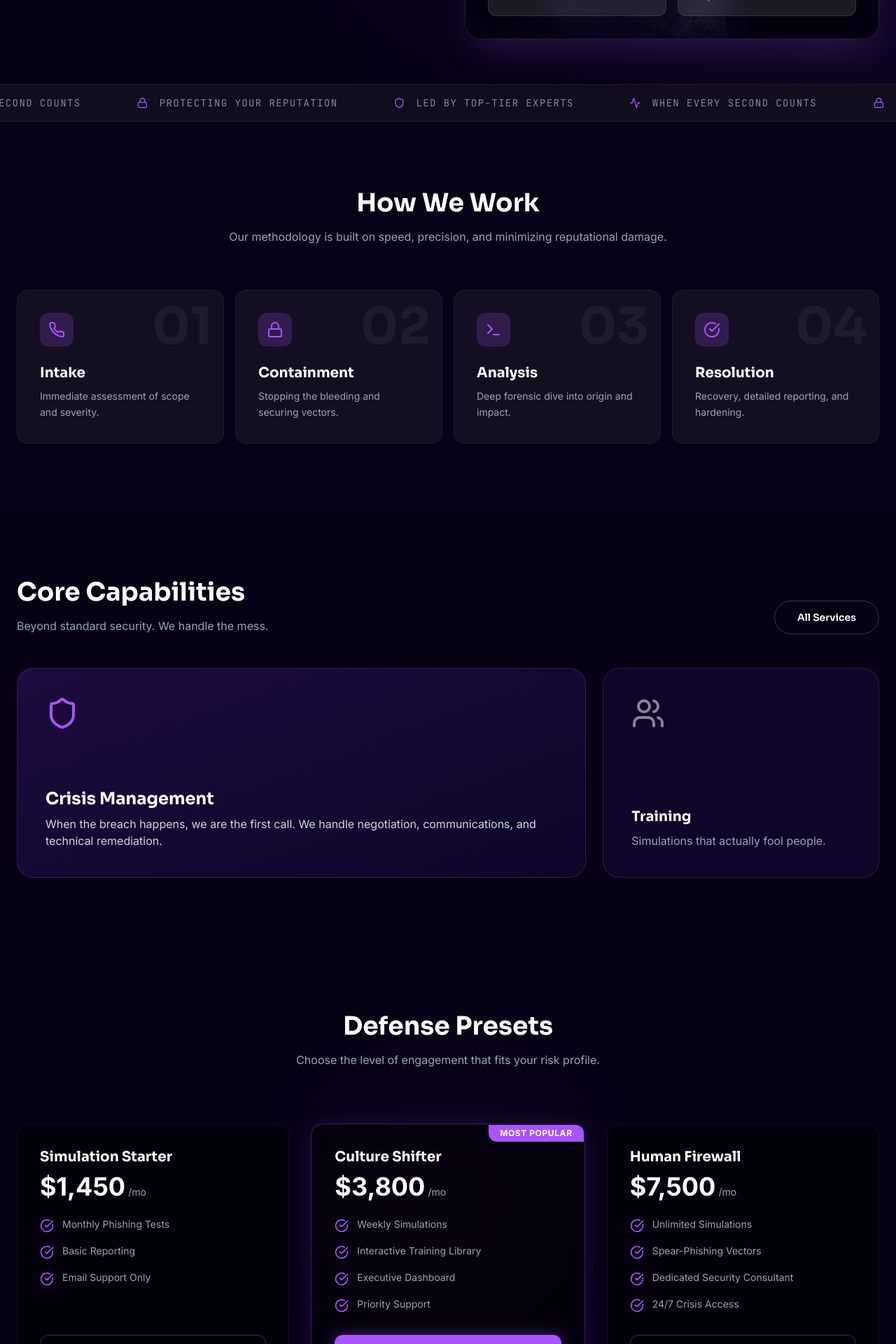
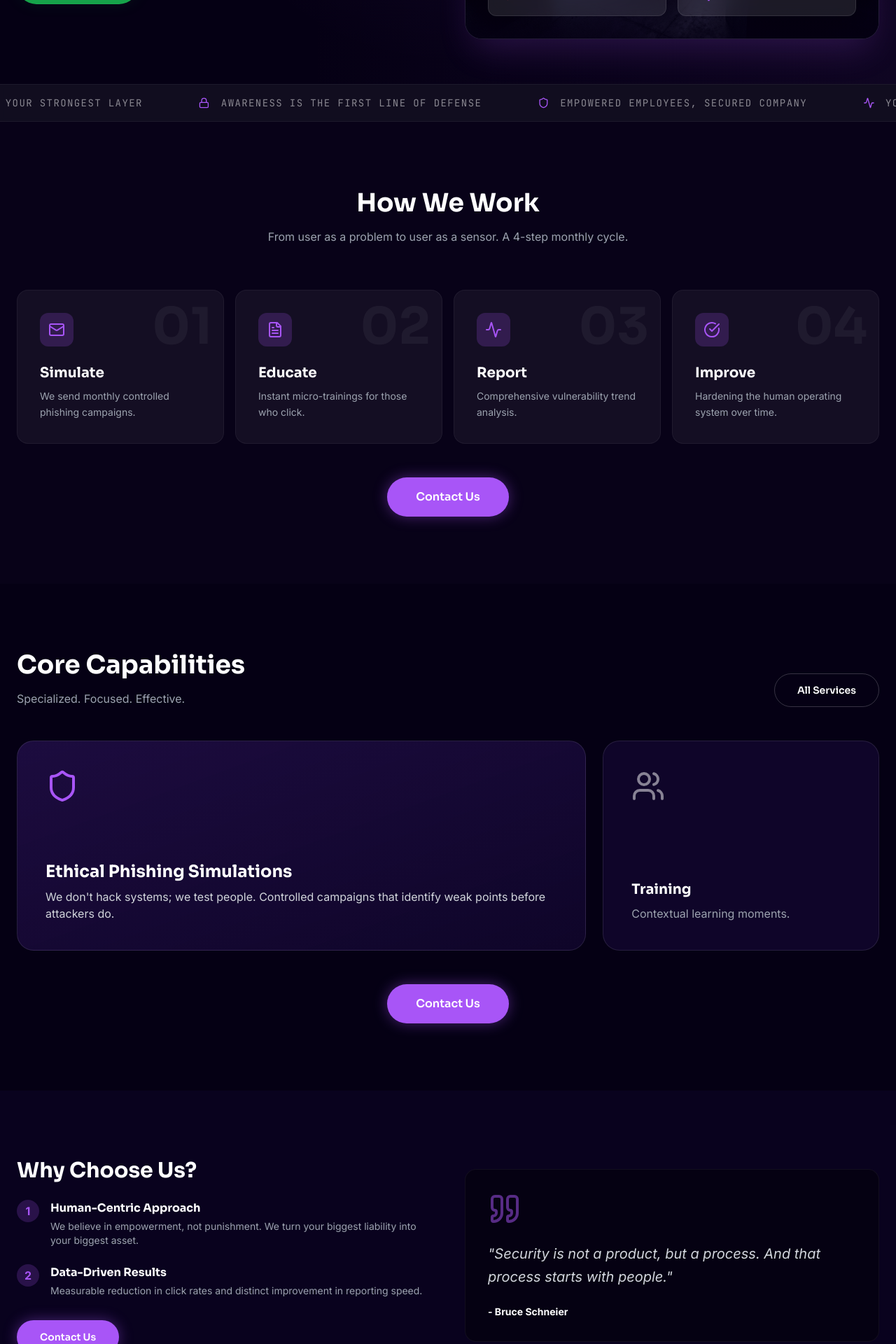
Before and after one commit to chipardo/Human-Layer-Security, a React (Vite) app: page / in a window 1280 px wide. Shown: the part 680-2600 px from the top of the page at 70% size. Built offline with nearby package versions, Linux system fonts and the light colour scheme.

Commit message:
Update App.tsx

```diff
--- a/src/App.tsx
+++ b/src/App.tsx
@@ -1,9 +1,10 @@
 import React, { useState, useEffect } from 'react';
 import { Routes, Route, useNavigate, useLocation, Link } from 'react-router-dom';
-import { motion, AnimatePresence } from 'framer-motion';
-import { Shield, Menu, X, CheckCircle, Users, Mail, Phone, Activity, ArrowRight, Lock, Globe, Terminal, FileText, Award, ChevronRight } from 'lucide-react';
+import { Shield, Menu, X, CheckCircle, Users, Mail, Phone, Activity, ArrowRight, Lock, Globe, Terminal, FileText, Award, ChevronRight, Quote } from 'lucide-react';
+import { AnimatePresence, motion } from 'framer-motion';
 import { clsx, type ClassValue } from "clsx";
 import { twMerge } from "tailwind-merge";
+
 
 // --- UTILS ---
 function cn(...inputs: ClassValue[]) { return twMerge(clsx(inputs)); }
@@ -102,7 +103,7 @@ const Navbar = () => {
         </div>
 
         <div className="hidden md:flex gap-4">
-          <Button size="sm" className="gap-2 shadow-none hover:shadow-lg bg-red-600 hover:bg-red-700 border-red-500/50 shadow-red-900/20"><Phone size={14} /> Emergency: 24/7</Button>
+          <Link to="/contact"><Button size="sm" className="gap-2 shadow-none hover:shadow-lg bg-green-600 hover:bg-green-700 border-green-500/50 shadow-green-900/20">Contact Us</Button></Link>
         </div>
 
         <button className="md:hidden text-white" onClick={() => setIsOpen(!isOpen)}>{isOpen ? <X /> : <Menu />}</button>
@@ -113,7 +114,7 @@ const Navbar = () => {
           <motion.div initial={{ opacity: 0, height: 0 }} animate={{ opacity: 1, height: 'auto' }} exit={{ opacity: 0, height: 0 }} className="md:hidden bg-[#050014] border-b border-white/10 overflow-hidden absolute top-24 left-4 right-4 rounded-2xl border border-white/10 z-50 shadow-2xl">
             <div className="p-4 flex flex-col gap-2">
               {['SERVICES', 'ABOUT', 'PARTNERSHIP', 'PRESS'].map((item) => <Link key={item} to={`/${item.toLowerCase()}`} className="block p-4 text-white hover:bg-white/5 rounded-xl font-bold font-display">{item}</Link>)}
-              <a href={`tel:${CONTACT_INFO.phone}`} className="block p-4 bg-red-600/20 text-red-500 hover:bg-red-600/30 rounded-xl font-bold text-center border border-red-500/20">Emergency Call</a>
+              <Link to="/contact" className="block p-4 bg-green-600/20 text-green-500 hover:bg-green-600/30 rounded-xl font-bold text-center border border-green-500/20">Contact Us</Link>
             </div>
           </motion.div>
         )}
@@ -138,7 +139,7 @@ const Footer = () => (
           </div>
         </div>
         <div><h4 className="text-white font-bold mb-6 font-display tracking-widest text-sm">COMPANY</h4><ul className="space-y-4 text-sm text-gray-500"><li><Link to="/about" className="hover:text-primary transition-colors">About Us</Link></li><li><Link to="/services" className="hover:text-primary transition-colors">Services</Link></li><li><Link to="/partnership" className="hover:text-primary transition-colors">Partnerships</Link></li><li><Link to="/press" className="hover:text-primary transition-colors">Press</Link></li></ul></div>
-        <div><h4 className="text-white font-bold mb-6 font-display tracking-widest text-sm">CONTACT</h4><ul className="space-y-4 text-sm text-gray-500"><li><a href={`mailto:${CONTACT_INFO.email}`} className="hover:text-primary flex items-center gap-2">Email Us <ArrowRight size={14} /></a></li><li><a href={`tel:${CONTACT_INFO.phone}`} className="hover:text-primary flex items-center gap-2">Call Now <ArrowRight size={14} /></a></li></ul></div>
+        <div><h4 className="text-white font-bold mb-6 font-display tracking-widest text-sm">CONTACT</h4><ul className="space-y-4 text-sm text-gray-500"><li><Link to="/contact" className="hover:text-primary flex items-center gap-2">Contact Us <ArrowRight size={14} /></Link></li></ul></div>
       </div>
       <div className="pt-8 border-t border-white/5 flex flex-col md:flex-row justify-between items-center text-sm text-gray-600">
         <p>© 2026 HumanLayer Security. All rights reserved.</p>
@@ -151,6 +152,8 @@ const Footer = () => (
 // --- HOME PAGE ---
 const Home = () => {
   const navigate = useNavigate();
+
+
 
   return (
     <>
@@ -166,14 +169,13 @@ const Home = () => {
               <span className="w-2 h-2 rounded-full bg-primary animate-pulse" /> System Active
             </div>
             <h1 className="text-5xl md:text-7xl font-bold text-white mb-6 leading-[1.1] tracking-tight">
-              When the firewall <span className="text-transparent bg-clip-text bg-gradient-to-r from-primary to-secondary">fails.</span>
+              Humans are your <span className="text-transparent bg-clip-text bg-gradient-to-r from-primary to-secondary">strongest firewall.</span>
             </h1>
             <p className="text-xl text-gray-400 mb-10 max-w-lg leading-relaxed">
-              We specialize in securing the human layer through advanced simulation, ethical phishing, and crisis response.
+              Is your team prepared for the next social engineering attack? We transform your workforce from a liability into a high-fidelity sensor network.
             </p>
             <div className="flex gap-4">
-              <Button size="lg" onClick={() => document.getElementById('pricing')?.scrollIntoView({ behavior: 'smooth' })}>View Plans</Button>
-              <Button size="lg" variant="outline" onClick={() => navigate('/services')}>Our Capabilities</Button>
+              <Link to="/contact"><Button size="lg" className="bg-green-600 hover:bg-green-700 shadow-green-900/20 border-green-500/20">Contact Us</Button></Link>
             </div>
           </motion.div>
           <motion.div initial={{ opacity: 0, scale: 0.9 }} animate={{ opacity: 1, scale: 1 }} transition={{ duration: 0.8, delay: 0.2 }} className="relative group perspective-1000">
@@ -200,22 +202,22 @@ const Home = () => {
         <motion.div className="flex gap-20 whitespace-nowrap" animate={{ x: [0, -1000] }} transition={{ repeat: Infinity, duration: 40, ease: "linear" }}>
           {[...Array(10)].map((_, i) => (
             <React.Fragment key={i}>
-              <span className="text-white/50 font-mono text-sm tracking-widest uppercase flex items-center gap-4"><Activity className="text-primary w-4 h-4" /> When every second counts</span>
-              <span className="text-white/50 font-mono text-sm tracking-widest uppercase flex items-center gap-4"><Lock className="text-primary w-4 h-4" /> Protecting your reputation</span>
-              <span className="text-white/50 font-mono text-sm tracking-widest uppercase flex items-center gap-4"><Shield className="text-primary w-4 h-4" /> Led by top-tier experts</span>
+              <span className="text-white/50 font-mono text-sm tracking-widest uppercase flex items-center gap-4"><Activity className="text-primary w-4 h-4" /> Your people, your strongest layer</span>
+              <span className="text-white/50 font-mono text-sm tracking-widest uppercase flex items-center gap-4"><Lock className="text-primary w-4 h-4" /> Awareness is the first line of defense</span>
+              <span className="text-white/50 font-mono text-sm tracking-widest uppercase flex items-center gap-4"><Shield className="text-primary w-4 h-4" /> Empowered employees, secured company</span>
             </React.Fragment>
           ))}
         </motion.div>
       </div>
 
-      {/* PROCESS */}
+      {/* HOW WE WORK */}
       <Section className="bg-[#080218]">
         <div className="text-center mb-16">
           <h2 className="text-4xl font-bold text-white mb-4">How We Work</h2>
-          <p className="text-gray-400 max-w-2xl mx-auto">Our methodology is built on speed, precision, and minimizing reputational damage.</p>
+          <p className="text-gray-400 max-w-2xl mx-auto">From user as a problem to user as a sensor. A 4-step monthly cycle.</p>
         </div>
-        <motion.div variants={staggerContainer} initial="hidden" whileInView="visible" viewport={{ once: true }} className="grid md:grid-cols-4 gap-4">
-          {[{ t: "Intake", d: "Immediate assessment of scope and severity.", i: Phone }, { t: "Containment", d: "Stopping the bleeding and securing vectors.", i: Lock }, { t: "Analysis", d: "Deep forensic dive into origin and impact.", i: Terminal }, { t: "Resolution", d: "Recovery, detailed reporting, and hardening.", i: CheckCircle }].map((s, i) => (
+        <motion.div variants={staggerContainer} initial="hidden" whileInView="visible" viewport={{ once: true }} className="grid md:grid-cols-4 gap-4 mb-12">
+          {[{ t: "Simulate", d: "We send monthly controlled phishing campaigns.", i: Mail }, { t: "Educate", d: "Instant micro-trainings for those who click.", i: FileText }, { t: "Report", d: "Comprehensive vulnerability trend analysis.", i: Activity }, { t: "Improve", d: "Hardening the human operating system over time.", i: CheckCircle }].map((s, i) => (
             <motion.div variants={fadeInUp} key={i} className="group relative p-8 rounded-2xl bg-white/5 border border-white/5 hover:bg-white/10 transition-colors">
               <div className="absolute top-0 right-0 p-4 text-7xl font-bold text-white/5 font-display select-none group-hover:text-white/10 transition-colors">0{i + 1}</div>
               <div className="w-12 h-12 bg-primary/20 rounded-xl flex items-center justify-center mb-6 group-hover:scale-110 transition-transform"><s.i className="w-6 h-6 text-primary" /></div>
@@ -224,36 +226,66 @@ const Home = () => {
             </motion.div>
           ))}
         </motion.div>
+        <div className="flex justify-center">
+          <Link to="/contact"><Button size="lg">Contact Us</Button></Link>
+        </div>
       </Section>
 
       {/* SERVICES PREVIEW */}
       <Section id="services-preview">
         <div className="flex flex-col md:flex-row justify-between items-end mb-12">
-          <div><h2 className="text-4xl font-bold text-white mb-4">Core Capabilities</h2><p className="text-gray-400">Beyond standard security. We handle the mess.</p></div>
+          <div><h2 className="text-4xl font-bold text-white mb-4">Core Capabilities</h2><p className="text-gray-400">Specialized. Focused. Effective.</p></div>
           <Button variant="outline" className="hidden md:flex" onClick={() => navigate('/services')}>All Services</Button>
         </div>
-        <div className="grid md:grid-cols-3 gap-6">
+        <div className="grid md:grid-cols-3 gap-6 mb-12">
           <div className="md:col-span-2 p-10 rounded-3xl bg-gradient-to-br from-secondary/20 to-surface border border-white/10 min-h-[300px] flex flex-col justify-end group transition-all hover:border-primary/30">
             <Shield className="w-12 h-12 text-primary mb-auto" />
-            <h3 className="text-2xl font-bold text-white mb-2">Crisis Management</h3>
-            <p className="text-gray-300">When the breach happens, we are the first call. We handle negotiation, communications, and technical remediation.</p>
+            <h3 className="text-2xl font-bold text-white mb-2">Ethical Phishing Simulations</h3>
+            <p className="text-gray-300">We don't hack systems; we test people. Controlled campaigns that identify weak points before attackers do.</p>
           </div>
           <div className="p-10 rounded-3xl bg-surface border border-white/10 flex flex-col justify-end group hover:bg-white/5 transition-colors">
             <Users className="w-12 h-12 text-white/50 mb-auto group-hover:text-primary transition-colors" />
             <h3 className="text-xl font-bold text-white mb-2">Training</h3>
-            <p className="text-gray-400">Simulations that actually fool people.</p>
+            <p className="text-gray-400">Contextual learning moments.</p>
           </div>
+        </div>
+        <div className="flex justify-center">
+          <Link to="/contact"><Button size="lg">Contact Us</Button></Link>
         </div>
       </Section>
 
-      {/* PRICING */}
-      <Section id="pricing" className="bg-[#050014]">
-        <div className="absolute inset-0 bg-[radial-gradient(circle_at_center,_var(--tw-gradient-stops))] from-primary/10 via-transparent to-transparent opacity-50 pointer-events-none"></div>
-        <div className="text-center mb-20 relative z-10"><h2 className="text-4xl font-bold text-white mb-4">Defense Presets</h2><p className="text-gray-400">Choose the level of engagement that fits your risk profile.</p></div>
-        <div className="grid md:grid-cols-3 gap-8 items-stretch relative z-10">
-          <PricingCard title="Simulation Starter" price="$1,450" features={["Monthly Phishing Tests", "Basic Reporting", "Email Support Only"]} link={PRICING.tier1} delay={0.1} />
-          <PricingCard title="Culture Shifter" price="$3,800" features={["Weekly Simulations", "Interactive Training Library", "Executive Dashboard", "Priority Support"]} link={PRICING.tier2} isPopular delay={0.2} />
-          <PricingCard title="Human Firewall" price="$7,500" features={["Unlimited Simulations", "Spear-Phishing Vectors", "Dedicated Security Consultant", "24/7 Crisis Access"]} link={PRICING.tier3} delay={0.3} />
+      {/* SOCIAL PROOF / VALUE PROP */}
+      <Section className="bg-surface/50">
+        <div className="grid md:grid-cols-2 gap-12 items-center">
+          <div>
+            <h2 className="text-3xl font-bold text-white mb-6">Why Choose Us?</h2>
+            <ul className="space-y-6">
+              <li className="flex gap-4 items-start">
+                <div className="w-8 h-8 rounded-full bg-primary/20 flex items-center justify-center shrink-0 text-primary font-bold">1</div>
+                <div>
+                  <h4 className="font-bold text-white mb-1">Human-Centric Approach</h4>
+                  <p className="text-gray-400 text-sm">We believe in empowerment, not punishment. We turn your biggest liability into your biggest asset.</p>
+                </div>
+              </li>
+              <li className="flex gap-4 items-start">
+                <div className="w-8 h-8 rounded-full bg-primary/20 flex items-center justify-center shrink-0 text-primary font-bold">2</div>
+                <div>
+                  <h4 className="font-bold text-white mb-1">Data-Driven Results</h4>
+                  <p className="text-gray-400 text-sm">Measurable reduction in click rates and distinct improvement in reporting speed.</p>
+                </div>
+              </li>
+            </ul>
+            <div className="mt-8">
+              <Link to="/contact"><Button>Contact Us</Button></Link>
+            </div>
+          </div>
+          <div className="p-8 rounded-2xl bg-black/40 border border-white/5">
+            <Quote className="text-primary w-12 h-12 mb-6 opacity-50" />
+            <p className="text-xl text-gray-300 italic mb-6 leading-relaxed">
+              "Security is not a product, but a process. And that process starts with people."
+            </p>
+            <div className="text-sm font-bold text-white">- Bruce Schneier</div>
+          </div>
         </div>
       </Section>
     </>
@@ -277,10 +309,10 @@ const Services = () => (
     <Section className="!pt-0">
       <div className="grid gap-4">
         {[
-          { t: "Incident Response", d: "We take command of the situation immediately. From technical containment to public relations management, we guide you through the storm.", i: Activity },
-          { t: "Dark Web Monitoring", d: "We track your data leaks before they become breaches. Continuous scanning of underground forums for your credentials.", i: Globe },
-          { t: "Ransom Negotiation", d: "Professional intermediaries for ransomware situations. We handle the criminals so you don't have to.", i: Lock },
-          { t: "Executive Protection", d: "Securing the personal digital lives of high-value targets. Home network audits and family security training.", i: Shield },
+          { t: "Simulated Phishing Campaigns", d: "Monthly, controlled tests using the latest threat templates. We find the gaps before the bad guys do.", i: Activity },
+          { t: "Human-Centric Training", d: "Immediate, contextual feedback moments. We teach employees to recognize the signs, not just memorize rules.", i: Globe },
+          { t: "Vulnerability Reporting", d: "Deep insights into which departments and individuals are targeted and most susceptible.", i: Terminal },
+          { t: "Executive Workshops", d: "High-level strategy sessions for leadership to understand the human risk factor.", i: Shield },
           { t: "Spear Phishing Sims", d: "Highly targeted campaigns designed to test your C-suite's resilience against sophisticated social engineering.", i: Mail }
         ].map((s, i) => (
           <motion.div initial={{ opacity: 0, y: 10 }} whileInView={{ opacity: 1, y: 0 }} viewport={{ once: true }} transition={{ delay: i * 0.1 }} key={i} className="flex flex-col md:flex-row gap-8 p-10 border border-white/5 bg-white/5 rounded-2xl hover:border-primary/30 hover:bg-white/10 transition-all group">
@@ -289,7 +321,10 @@ const Services = () => (
             </div>
             <div>
               <h3 className="text-2xl font-bold mb-3 text-white">{s.t}</h3>
-              <p className="text-gray-400 leading-relaxed max-w-3xl">{s.d}</p>
+              <p className="text-gray-400 leading-relaxed max-w-3xl mb-4">{s.d}</p>
+              <Link to="/contact" className="inline-flex items-center text-primary font-bold text-sm hover:underline">
+                Contact Us <ChevronRight size={14} className="ml-1" />
+              </Link>
             </div>
             <div className="md:ml-auto flex items-center">
               <div className="w-10 h-10 rounded-full border border-white/20 flex items-center justify-center group-hover:bg-primary group-hover:border-primary transition-colors">
@@ -298,6 +333,24 @@ const Services = () => (
             </div>
           </motion.div>
         ))}
+      </div>
+      <div className="mt-16 text-center bg-surface/30 p-12 rounded-3xl border border-white/5">
+        <div className="grid md:grid-cols-3 gap-8 mb-8">
+          <div className="text-center">
+            <div className="text-4xl font-bold text-white mb-2">37%</div>
+            <div className="text-sm text-gray-400">Avg. Phishing Click Rate (Pre-Training)</div>
+          </div>
+          <div className="text-center">
+            <div className="text-4xl font-bold text-primary mb-2">4%</div>
+            <div className="text-sm text-gray-400">Click Rate After 6 Months</div>
+          </div>
+          <div className="text-center">
+            <div className="text-4xl font-bold text-white mb-2">8x</div>
+            <div className="text-sm text-gray-400">Faster Incident Reporting</div>
+          </div>
+        </div>
+        <p className="text-xl text-white font-bold mb-8">Numbers don't lie. Training works.</p>
+        <Link to="/contact"><Button size="lg" className="bg-green-600 hover:bg-green-700">Ready to get started? Contact Us</Button></Link>
       </div>
     </Section>
   </div>
@@ -310,8 +363,13 @@ const About = () => (
       <div className="grid md:grid-cols-2 gap-16 items-start">
         <div className="space-y-8 text-lg text-gray-300 leading-relaxed">
           <p>The "Human Layer" is the final frontier of cybersecurity. While firewalls utilize advanced AI to block threats, human psychology remains static—and vulnerable.</p>
+          <p className="text-2xl font-bold text-white border-l-4 border-primary pl-6 my-8">"Call us crazy, but we believe your employees are your best defense, not your biggest risk."</p>
           <p>We founded HumanLayer Security with a simple mission: <span className="text-white font-bold">To harden the human operating system.</span></p>
           <p>We don't just send automated emails. We study your organization's culture, identify communication patterns, and design simulations that mirror the exact tactics real attackers will use against you.</p>
+          <div className="flex gap-4 pt-4">
+            <Link to="/services"><Button>Explore Our Services</Button></Link>
+            <Link to="/contact"><Button variant="outline">Ready to talk? Contact Us</Button></Link>
+          </div>
         </div>
         <div className="bg-surface rounded-3xl p-8 border border-white/10 relative overflow-hidden">
           <div className="absolute top-0 right-0 w-32 h-32 bg-primary/20 rounded-full blur-[60px] pointer-events-none" />
@@ -384,7 +442,29 @@ const Press = () => (
           <h3 className="text-xl font-bold">Media Inquiries</h3>
           <p className="text-gray-400 text-sm mt-1">For comment or interviews, contact our media team.</p>
         </div>
-        <Button variant="outline">Download Media Kit</Button>
+        <Link to="/contact"><Button variant="outline">Contact Us</Button></Link>
+      </div>
+    </Section>
+  </div>
+);
+
+const Contact = () => (
+  <div className="min-h-screen bg-background text-white pb-20">
+    <PageHeader title="Contact Us" subtitle="Ready to transform your users from risk to defense?" />
+    <Section className="!pt-0">
+      <div className="grid md:grid-cols-2 gap-8 max-w-4xl mx-auto">
+        <div className="p-10 rounded-3xl bg-surface border border-white/10 flex flex-col items-center text-center group hover:border-primary/50 transition-colors">
+          <Mail className="w-16 h-16 text-primary mb-6" />
+          <h3 className="text-2xl font-bold text-white mb-2">Email Us</h3>
+          <p className="text-gray-400 mb-6">For general inquiries and partnership opportunities.</p>
+          <a href={`mailto:${CONTACT_INFO.email}`} className="text-xl font-bold text-primary hover:underline">{CONTACT_INFO.email}</a>
+        </div>
+        <div className="p-10 rounded-3xl bg-surface border border-white/10 flex flex-col items-center text-center group hover:border-primary/50 transition-colors">
+          <Phone className="w-16 h-16 text-primary mb-6" />
+          <h3 className="text-2xl font-bold text-white mb-2">Call Us</h3>
+          <p className="text-gray-400 mb-6">Speak directly with our team.</p>
+          <a href={`tel:${CONTACT_INFO.phone}`} className="text-xl font-bold text-primary hover:underline">{CONTACT_INFO.phone}</a>
+        </div>
       </div>
     </Section>
   </div>
@@ -406,6 +486,7 @@ const Legal = () => (
 function App() {
   const location = useLocation();
 
+
   // Scroll to top on route change
   useEffect(() => {
     window.scrollTo(0, 0);
@@ -423,6 +504,7 @@ function App() {
           <Route path="/press" element={<Press />} />
           <Route path="/privacy" element={<Legal />} />
           <Route path="/terms" element={<Legal />} />
+          <Route path="/contact" element={<Contact />} />
           <Route path="*" element={<Home />} />
         </Routes>
       </AnimatePresence>
```
